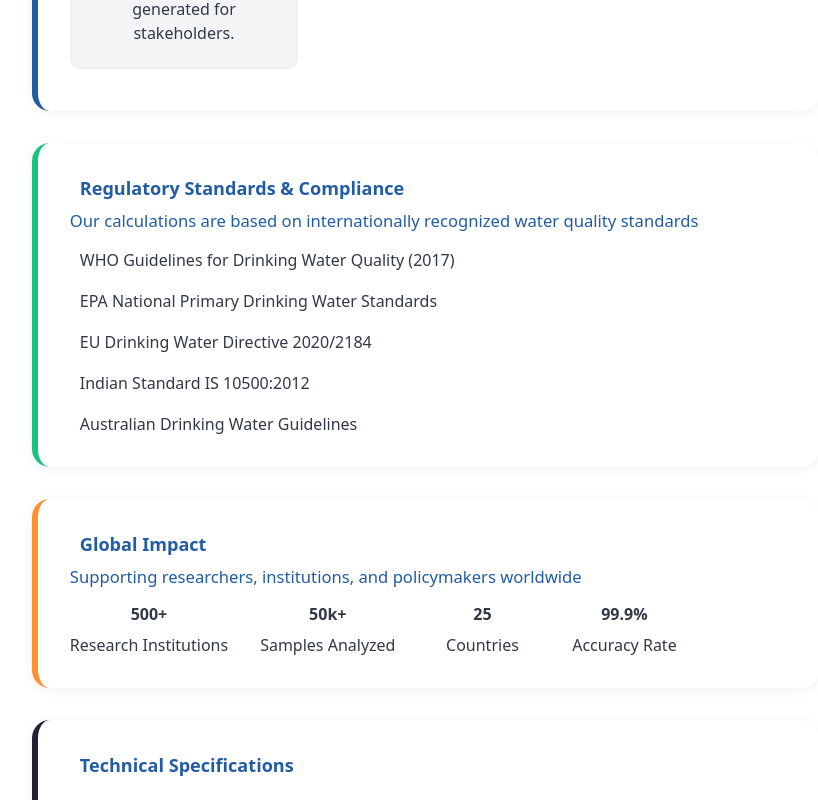
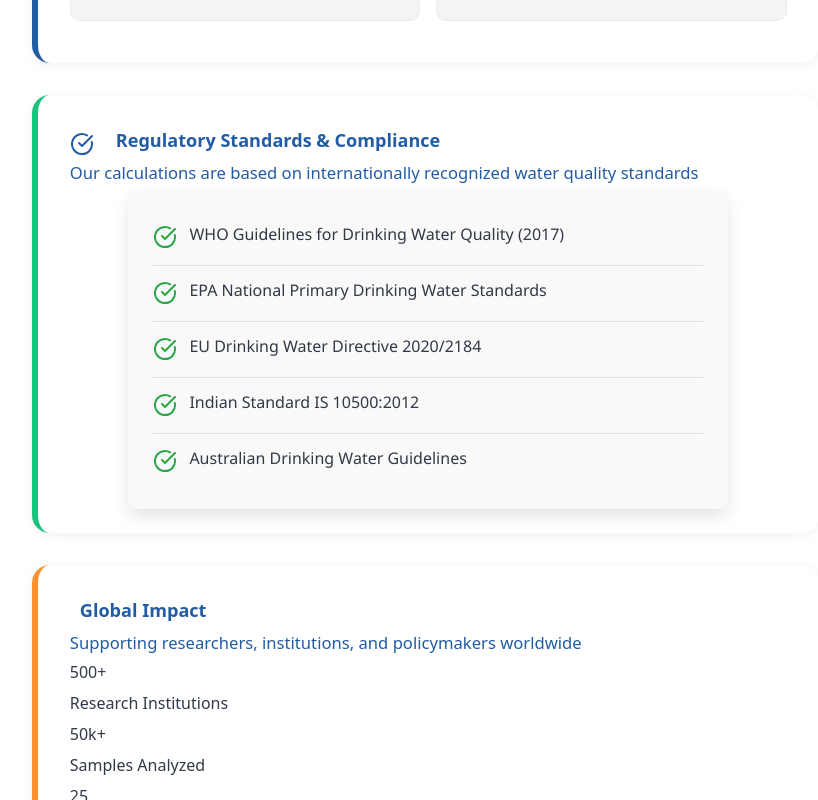
Before and after one commit to Tarushiiiii/Heavy_Metals, a React (Vite) app: page /about_us in a window 1280 px wide. Shown: the part 1360-2160 px from the top of the page, without its empty margins (317-1135 px from the left). Built offline with nearby package versions, Linux system fonts and the light colour scheme.

Commit message:
suggestions

```diff
--- a/src/App.css
+++ b/src/App.css
@@ -62,11 +62,15 @@
 }
 
 .card-title {
-    font-size: 1.2rem;
+    font-size: 1.22rem;
     font-weight: 600;
-    margin-bottom: 18px;
-    color: #212336;
+    color: #225ca3;
+    margin-bottom: 16px;
+    display: flex;
+    align-items: center;
+    gap: 10px;
 }
+
 
 .card-row {
     display: flex;
--- a/src/components/functions/apiUpload.jsx
+++ b/src/components/functions/apiUpload.jsx
@@ -58,7 +58,7 @@ export default function APIUpload() {
 
 
             <div className="csv-requirements-card">
-                <h3 className="card-title">CSV Format Requirements:</h3>
+                <h3 className="card-title">API Format Requirements:</h3>
                 <ul>
                     <li>First row should contain column headers</li>
                     <li>Include columns: <b>sample_id</b>, <b>latitude</b>, <b>longitude</b>, <b>depth</b></li>
--- a/src/components/layout/header.jsx
+++ b/src/components/layout/header.jsx
@@ -1,7 +1,10 @@
-import { Bell, User2 } from "lucide-react";
+import { NavLink } from 'react-router-dom';
+import { Bell, User2, Settings } from "lucide-react";
 import './layout.css';
 
 export const Header = ({ userName, children }) => {
+    const linkBaseClass = 'flex items-center justify-center gap-3 px-4 py-2 rounded transition-colors whitespace-nowrap';
+
     return (
         <div className="header-container">
             <div className="header-left">
@@ -36,6 +39,18 @@ export const Header = ({ userName, children }) => {
                     <User2 size={20} />
                     <span className="text-xs select-none">Profile</span>
                 </div>
+                {/* <NavLink
+                    to="/settings"
+                    className={({ isActive }) =>
+                        `${linkBaseClass} ${isActive
+                            ? 'bg-gray-800 text-white'
+                            : 'text-gray-800 border border-gray-800 hover:underline'
+                        }`
+                    }
+                >
+                    <Settings size={20} strokeWidth={1.8} />
+                    Settings
+                </NavLink> */}
             </div>
         </div>
     );
--- a/src/components/layout/sidebar.jsx
+++ b/src/components/layout/sidebar.jsx
@@ -1,9 +1,7 @@
 import { NavLink } from 'react-router-dom';
-// import { Button } from '../ui/button';
-// import { CTAs } from '../ui/sidebar/cta';
 import { Logo } from '../ui/sidebar/logo';
 import { NavBar } from '../ui/sidebar/navbar';
-import { Settings } from 'lucide-react';
+import { LogOut } from 'lucide-react';
 
 const Sidebar = () => {
     const linkBaseClass = 'flex items-center justify-center gap-3 px-4 py-2 rounded transition-colors whitespace-nowrap';
@@ -19,7 +17,7 @@ const Sidebar = () => {
                 Settings
             </Button> */}
             <NavLink
-                to="/settings"
+                to="/logout"
                 className={({ isActive }) =>
                     `${linkBaseClass} ${isActive
                         ? 'bg-gray-800 text-white'
@@ -27,8 +25,8 @@ const Sidebar = () => {
                     }`
                 }
             >
-                <Settings size={20} strokeWidth={1.8} />
-                Settings
+                <LogOut size={20} strokeWidth={1.8} />
+                LogOut
             </NavLink>
         </aside>
     );
--- a/src/components/ui/css/about_us.css
+++ b/src/components/ui/css/about_us.css
@@ -109,7 +109,7 @@
 /* Methodology Steps Grid */
 .steps-grid {
     display: grid;
-    grid-template-columns: repeat(auto-fit, minmax(180px, 1fr));
+    grid-template-columns: repeat(2, minmax(180px, 1fr));
     gap: 18px 16px;
     margin: 18px 0;
 }
@@ -142,49 +142,57 @@
     margin-bottom: 4px;
 }
 
-/* Compliance Standards List */
 .standards-list {
-    display: flex;
-    flex-direction: column;
-    gap: 10px;
-    margin-top: 14px;
+    background: #f9f9f9;
+    border-radius: 10px;
+    padding: 20px 25px;
+    max-width: 600px;
+    margin: 0 auto;
+    box-shadow: 0 8px 16px rgba(0, 0, 0, 0.1);
 }
 
 .standard-item {
     display: flex;
     align-items: center;
-    gap: 10px;
-    font-size: 1rem;
-    color: #212336;
+    padding: 12px 0;
+    border-bottom: 1px solid #e0e0e0;
+    transition: background 0.3s ease;
+}
+
+.standard-item:last-child {
+    border-bottom: none;
+}
+
+.standard-item:hover {
+    background-color: #eef8ff;
+    border-radius: 6px;
+    padding-left: 5px;
 }
 
 .check-icon {
-    color: #19c37d;
-    font-size: 1.1em;
+    color: #28a745;
+    margin-right: 12px;
+    font-size: 1.2rem;
+    transition: transform 0.3s ease;
 }
 
-/* Impact Stats */
-.impact-stats {
-    display: flex;
-    flex-wrap: wrap;
-    gap: 24px 32px;
-    margin-top: 12px;
+.standard-item:hover .check-icon {
+    transform: scale(1.2);
 }
 
-.stat-item {
-    min-width: 110px;
-    text-align: center;
+.check-icon.title {
+    color: #225ca3;
+    margin-right: 12px;
+    font-size: 1.8rem;
+    transition: transform 0.3s ease;
 }
 
-.stat-value {
-    font-weight: 700;
-    font-size: 1.4rem;
-    color: #0c7d72;
-}
-
-.stat-label {
-    color: #687083;
-    font-size: 0.98rem;
+.standard-item p {
+    margin: 0;
+    font-size: 1rem;
+    color: #333;
+    font-weight: 500;
+    font-family: 'Segoe UI', Tahoma, Geneva, Verdana, sans-serif;
 }
 
 /* Metals Badges */
--- a/src/components/ui/css/analysis.css
+++ b/src/components/ui/css/analysis.css
@@ -213,7 +213,7 @@
 }
 
 .section-subtitle {
-    color: #3b4d6d;
+    color: #225ca3;
     font-size: 1.03rem;
     margin-bottom: 16px;
 }
@@ -304,15 +304,25 @@
 /* suggestions and Methodology */
 .suggestion-group,
 .methodology-section {
-    margin-bottom: 22px;
-    padding-bottom: 5px;
+    padding: 5px;
+    margin: 10px 0px;
+    border-radius: 10px;
+}
+
+.suggestion-group ul {
+    list-style-type: disc;
+    padding-left: 40px;
+    color: red;
 }
 
 .group-title {
     font-size: 1.05rem;
     font-weight: 600;
     color: #225ca3;
-    margin-bottom: 6px;
+    margin-top: 10px;
+    display: flex;
+    align-items: center;
+    gap: 4px;
 }
 
 .suggestion-group.yellow {
@@ -417,3 +427,8 @@
         gap: 8px;
     }
 }
+
+.explanation-text {
+    font-size: 0.92rem;
+    color: #384e71;
+}
--- a/src/pages/about_us.jsx
+++ b/src/pages/about_us.jsx
@@ -1,15 +1,9 @@
+import { CircleCheckBig } from "lucide-react";
 import "../components/ui/css/about_us.css";
 
 export const AboutUs = () => {
     return (
         <div>
-            {/* <div className="main-header-wrapper">
-                <div className="main-header">Public Information</div>
-                <div className="main-text">
-                    Enter groundwater sample data to calculate Heavy Metal Pollution Index (HMPI) or upload bulk data via CSV for batch processing.
-                </div>
-            </div> */}
-
             <main className="about-page">
                 <div className="container">
 
@@ -55,6 +49,13 @@ export const AboutUs = () => {
                             <h3 className="feature-title">Precision Analytics</h3>
                             <p>State-of-the-art methodologies provide reliable, scientifically-backed results.</p>
                         </div>
+                        <div className="feature-card">
+                            <div className="feature-icon">
+                                <i className="fas fa-bullseye"></i>
+                            </div>
+                            <h3 className="feature-title">Blockchain Approach</h3>
+                            <p>We securely store geo-tagged HMPI results immutably, by storing only the final HMPI value, not the user’s raw data, to ensure integrity.</p>
+                        </div>
                     </div>
 
                     <div className="about-card methodology-card">
@@ -91,33 +92,62 @@ export const AboutUs = () => {
 
                     <div className="about-card compliance-card">
                         <div className="card-header-icon">
-                            <i className="fas fa-gavel"></i>
+                            <CircleCheckBig className="check-icon title" />
                             <h2 className="section-title">Regulatory Standards & Compliance</h2>
                         </div>
                         <p className="subtitle compliance-subtitle">
                             Our calculations are based on internationally recognized water quality standards
                         </p>
                         <div className="standards-list">
-                            <div className="standard-item">
-                                <i className="fas fa-check-circle check-icon"></i>
+                            <a
+                                href="https://www.who.int/publications/i/item/9789241549950"
+                                target="_blank"
+                                rel="noopener noreferrer"
+                                className="standard-item"
+                            >
+                                <CircleCheckBig className="check-icon" />
                                 <p>WHO Guidelines for Drinking Water Quality (2017)</p>
-                            </div>
-                            <div className="standard-item">
-                                <i className="fas fa-check-circle check-icon"></i>
+                            </a>
+
+                            <a
+                                href="https://www.epa.gov/ground-water-and-drinking-water/national-primary-drinking-water-regulations"
+                                target="_blank"
+                                rel="noopener noreferrer"
+                                className="standard-item"
+                            >
+                                <CircleCheckBig className="check-icon" />
                                 <p>EPA National Primary Drinking Water Standards</p>
-                            </div>
-                            <div className="standard-item">
-                                <i className="fas fa-check-circle check-icon"></i>
+                            </a>
+
+                            <a
+                                href="https://eur-lex.europa.eu/eli/dir/2020/2184/oj"
+                                target="_blank"
+                                rel="noopener noreferrer"
+                                className="standard-item"
+                            >
+                                <CircleCheckBig className="check-icon" />
                                 <p>EU Drinking Water Directive 2020/2184</p>
-                            </div>
-                            <div className="standard-item">
-                                <i className="fas fa-check-circle check-icon"></i>
+                            </a>
+
+                            <a
+                                href="https://www.bis.gov.in/productdetails/is/10500"
+                                target="_blank"
+                                rel="noopener noreferrer"
+                                className="standard-item"
+                            >
+                                <CircleCheckBig className="check-icon" />
                                 <p>Indian Standard IS 10500:2012</p>
-                            </div>
-                            <div className="standard-item">
-                                <i className="fas fa-check-circle check-icon"></i>
+                            </a>
+
+                            <a
+                                href="https://www.nhmrc.gov.au/about-us/publications/australian-drinking-water-guidelines"
+                                target="_blank"
+                                rel="noopener noreferrer"
+                                className="standard-item"
+                            >
+                                <CircleCheckBig className="check-icon" />
                                 <p>Australian Drinking Water Guidelines</p>
-                            </div>
+                            </a>
                         </div>
                     </div>
 
```
Also changed, not shown: src/components/analysis/suggestions.jsx (+70 -10 lines), src/components/dashboard/dropdown.jsx (+13 -13 lines).
